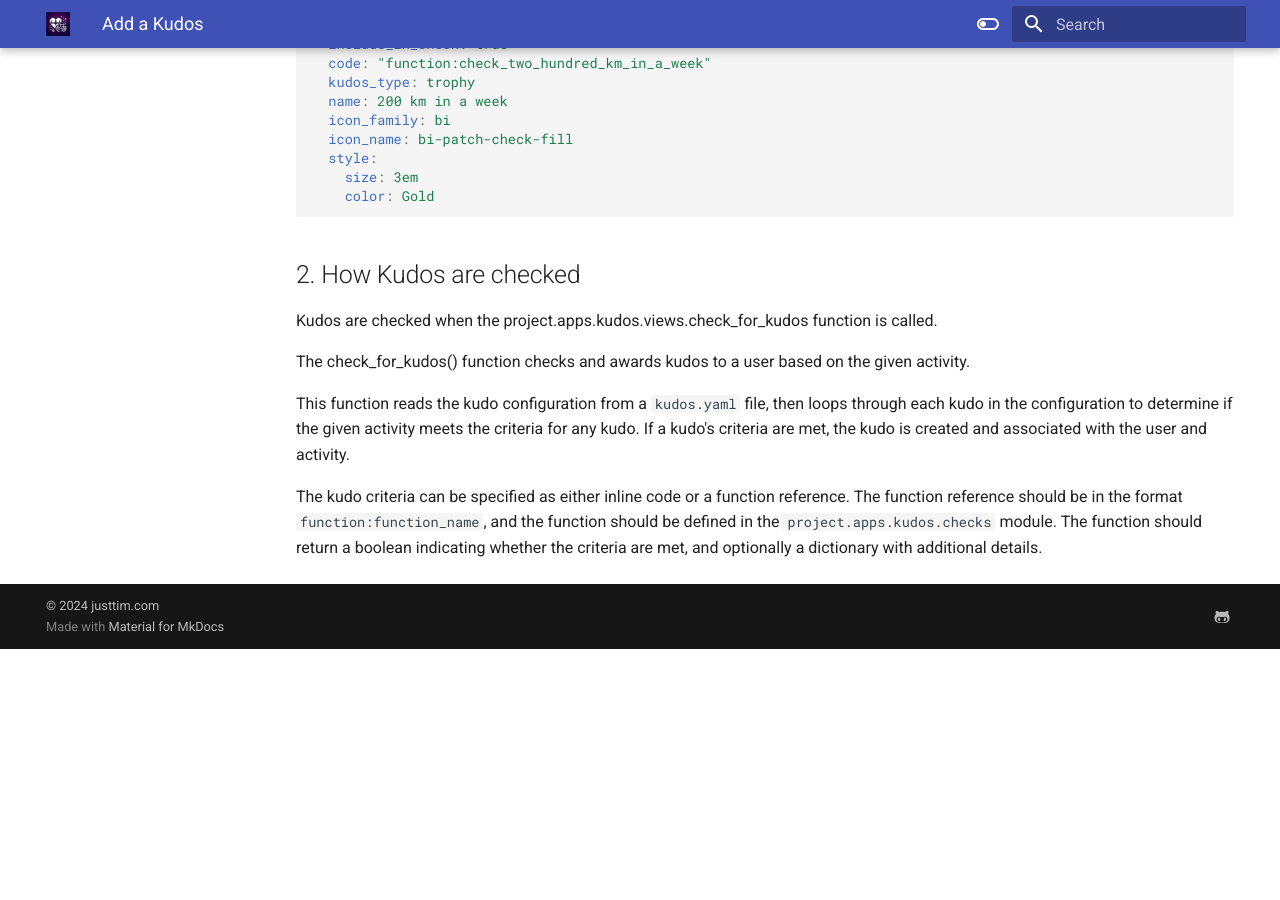
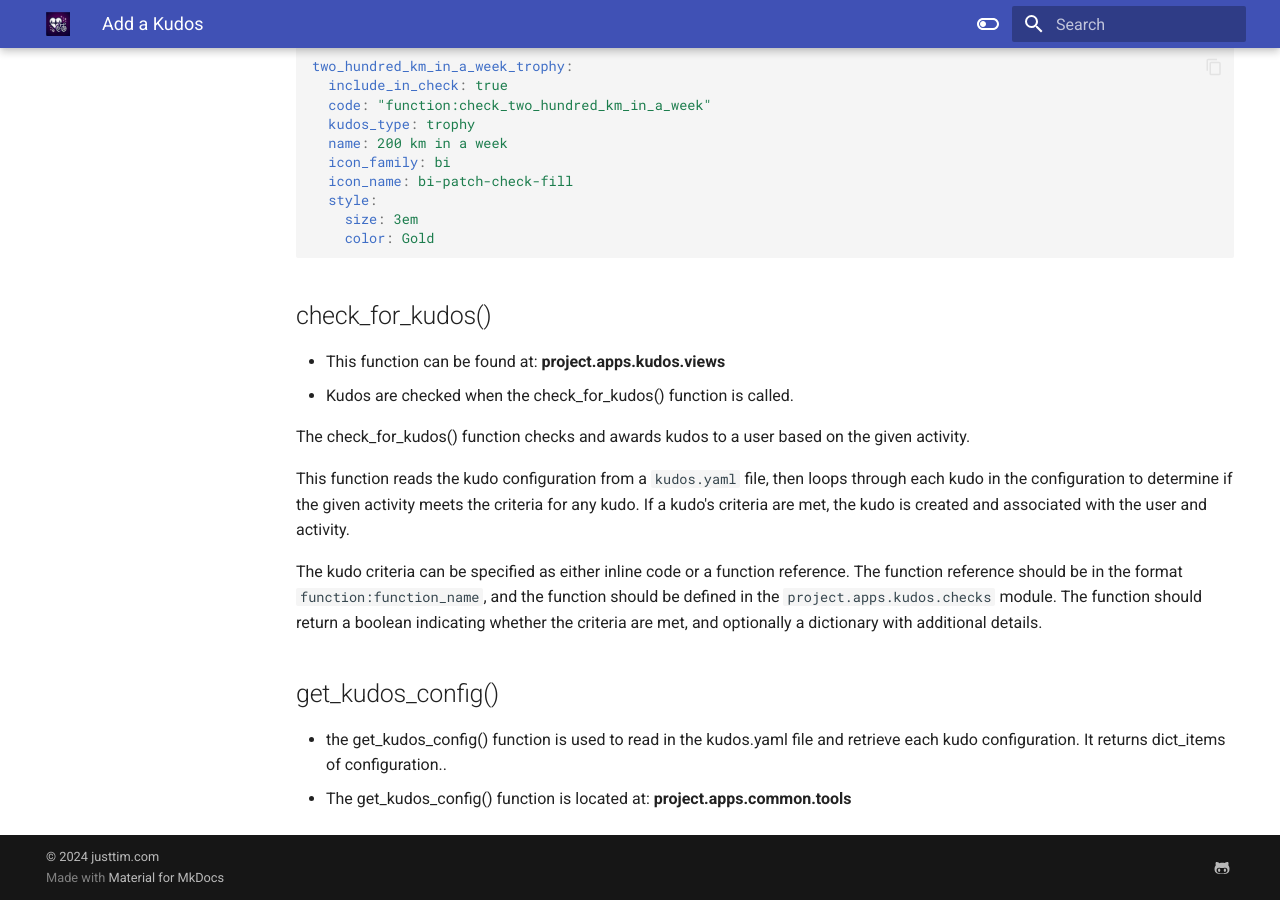
Before and after one commit to timpandrews/beats_docs, an MkDocs documentation site: the page built from docs/tasks/add_kudos.md, in a window 1280 px wide and 900 px high, scrolled down 1112 px. Built offline with MkDocs 1.6.1 and Material for MkDocs 9.7.7, drawn with Linux system fonts in a browser that asks for light colours; before the commit the page ends 1761 px from its top, so only the background shows below that; some of the changed text lies outside the part shown.

Commit message:
chore: Update documentation and add Django error logs in production settings

````diff
--- a/docs/tasks/add_kudos.md
+++ b/docs/tasks/add_kudos.md
@@ -1,9 +1,10 @@
 # Add a Kudos
 
-## 1. Update Kudos.yaml
+## Kudos.yaml
 
-**Description:** kudos.yaml contains the configuration for the kudos system.
-             It is used to define the kudos that can be awarded to users.
+- kudos.yaml contains the configuration for the kudos system.  It is used to define the kudos that can be awarded to users.
+- kudos.yaml is located @ **project/config/kudos.yaml**
+- The location for this file is defined in **settings.CONFIG_PATH**
 
 **Instructions:**
 ```yaml
@@ -53,8 +54,9 @@ two_hundred_km_in_a_week_trophy:
     color: Gold
 ```
 
-## 2. How Kudos are checked
-Kudos are checked when the project.apps.kudos.views.check_for_kudos function is called.
+## check_for_kudos()
+- This function can be found at: **project.apps.kudos.views**
+- Kudos are checked when the check_for_kudos() function is called.
 
 The check_for_kudos() function checks and awards kudos to a user based on the given activity.
 
@@ -68,3 +70,8 @@ The function reference should be in the format `function:function_name`, and the
 function should be defined in the `project.apps.kudos.checks` module. The function
 should return a boolean indicating whether the criteria are met, and optionally a
 dictionary with additional details.
+
+## get_kudos_config()
+- the get_kudos_config() function is used to read in the kudos.yaml file and retrieve
+each kudo configuration.  It returns dict_items of configuration..
+- The get_kudos_config() function is located at: **project.apps.common.tools**
````
Also changed, not shown: docs/extras.md (+1 -0 lines), docs/extras/django_error_logs_production.md (added, +19 -0 lines).
